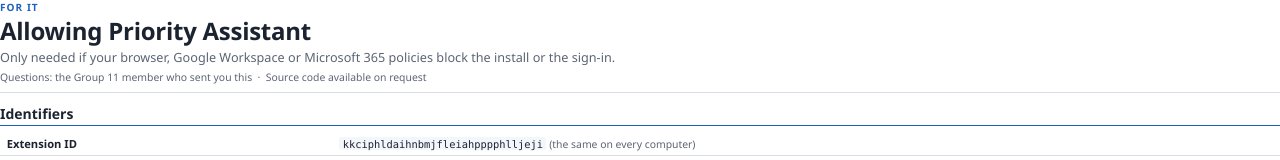
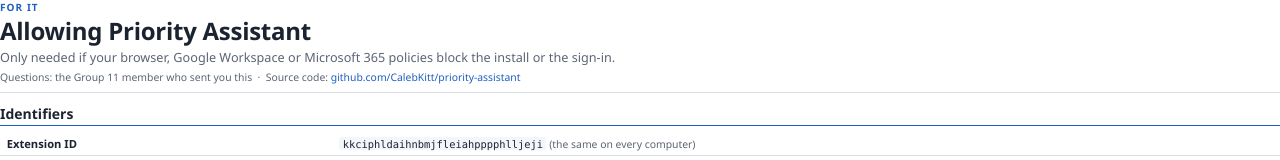
Before and after one commit to CalebKitt/priority-assistant, a browser extension: page docs/security-overview.html in a window 1280 px wide. Shown: the part 733-893 px from the top of the page. Drawn offline with Linux system fonts and the light colour scheme.

Commit message:
Overview PDF links to the public source code

```diff
--- a/docs/security-overview.html
+++ b/docs/security-overview.html
@@ -114,7 +114,7 @@
   <p class="kicker">For IT</p>
   <h1>Allowing Priority Assistant</h1>
   <p class="sub">Only needed if your browser, Google Workspace or Microsoft 365 policies block the install or the sign-in.</p>
-  <p class="meta">Questions: the Group 11 member who sent you this &nbsp;·&nbsp; Source code available on request</p>
+  <p class="meta">Questions: the Group 11 member who sent you this &nbsp;·&nbsp; Source code: <a href="https://github.com/CalebKitt/priority-assistant">github.com/CalebKitt/priority-assistant</a></p>
 
   <h2 style="margin-top:0">Identifiers</h2>
   <table class="ids">
```
Also changed, not shown: 1 other file.
